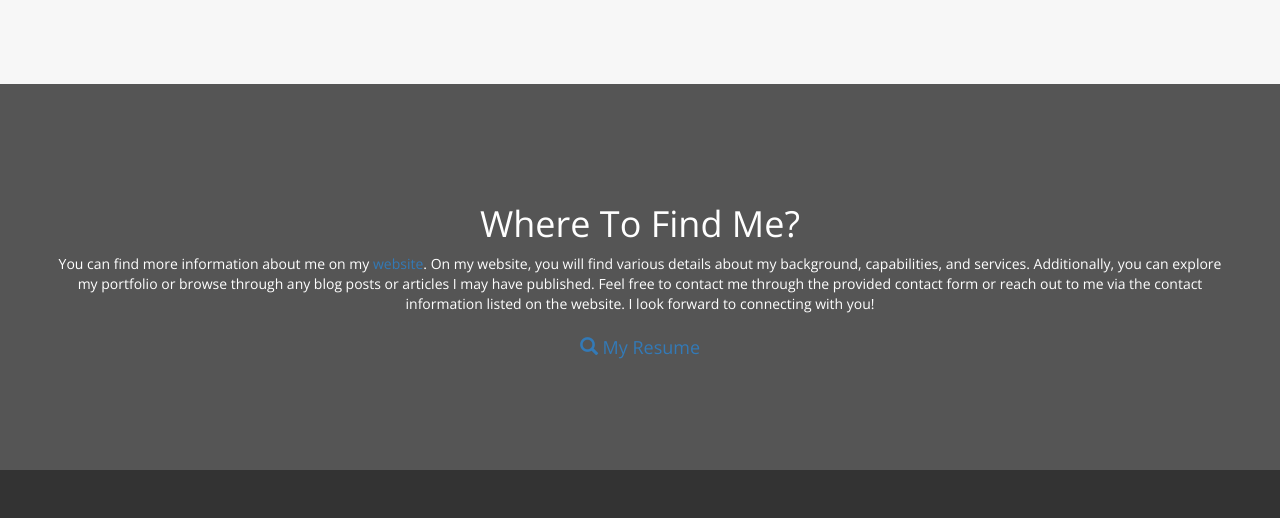
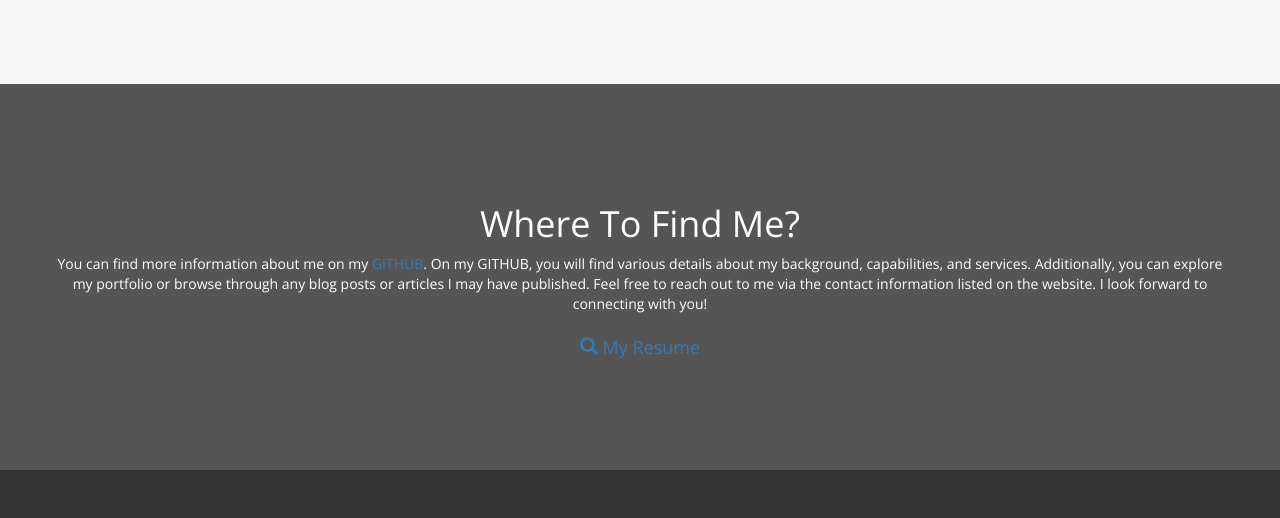
Before and after one commit to HamirulSyakir/SyakirResume1, a plain HTML site: page index.html in a window 1280 px wide. Shown: the part 563-1081 px from the top of the page. Drawn offline with nearby package versions, Linux system fonts and the light colour scheme.

Commit message:
Update index.html

```diff
--- a/index.html
+++ b/index.html
@@ -101,7 +101,7 @@ footer a:hover {
     <div class="row">
       <div class="col-sm-12 bg-3" id="where">
         <h1>Where To Find Me?</h1>
-        <p>You can find more information about me on my <a href="https://github.com/HamirulSyakir/" target="_blank">website</a>. On my website, you will find various details about my background, capabilities, and services. Additionally, you can explore my portfolio or browse through any blog posts or articles I may have published. Feel free to contact me through the provided contact form or reach out to me via the contact information listed on the website. I look forward to connecting with you!</p>
+        <p>You can find more information about me on my <a href="https://github.com/HamirulSyakir/" target="_blank">GITHUB</a>. On my GITHUB, you will find various details about my background, capabilities, and services. Additionally, you can explore my portfolio or browse through any blog posts or articles I may have published. Feel free to reach out to me via the contact information listed on the website. I look forward to connecting with you!</p>
         <a href="HAMIRUL SYAKIR_RESUME_new.pdf" class="btn btn-custom btn-lg" target="_blank">
           <span class="glyphicon glyphicon-search"></span> My Resume
         </a>
```
